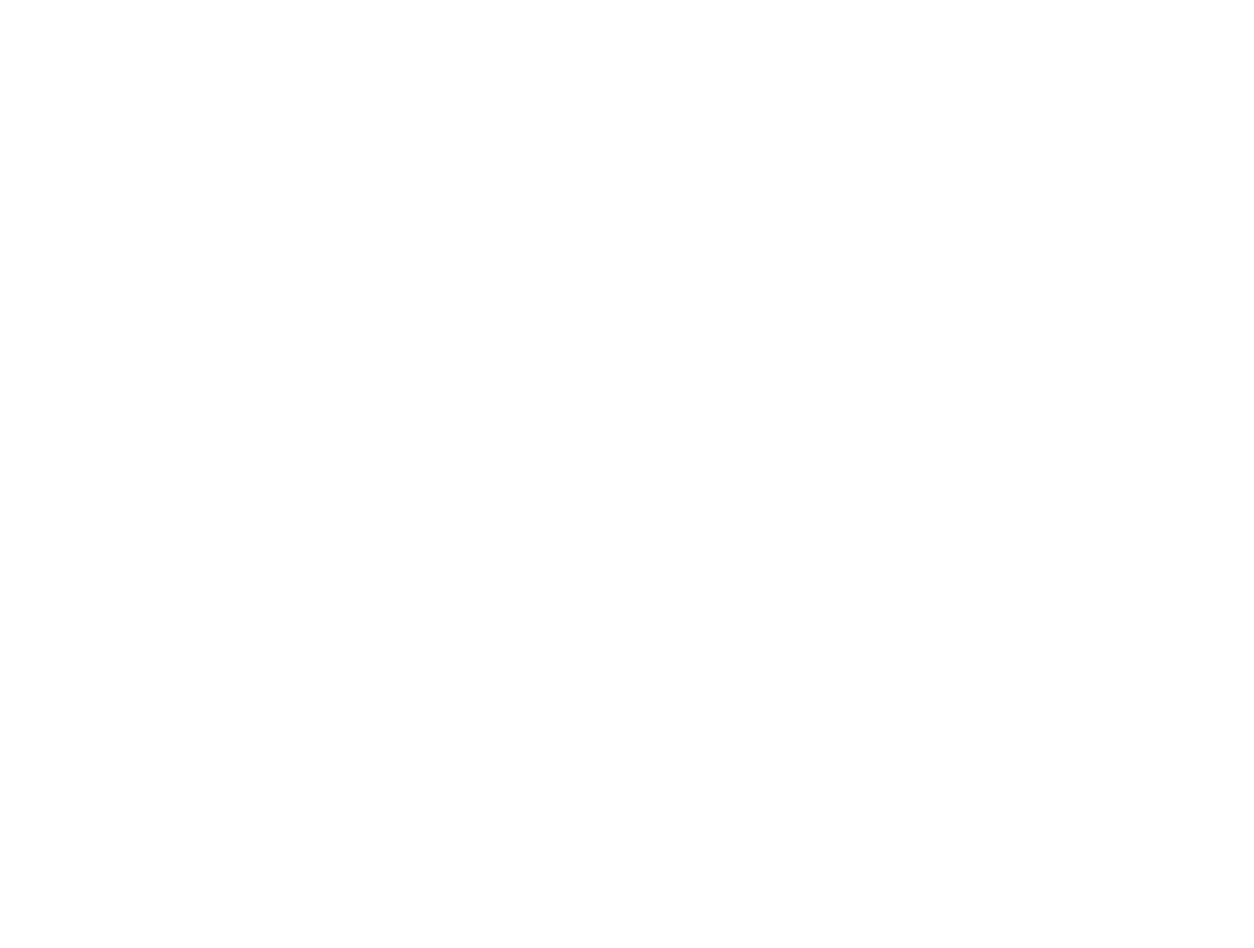
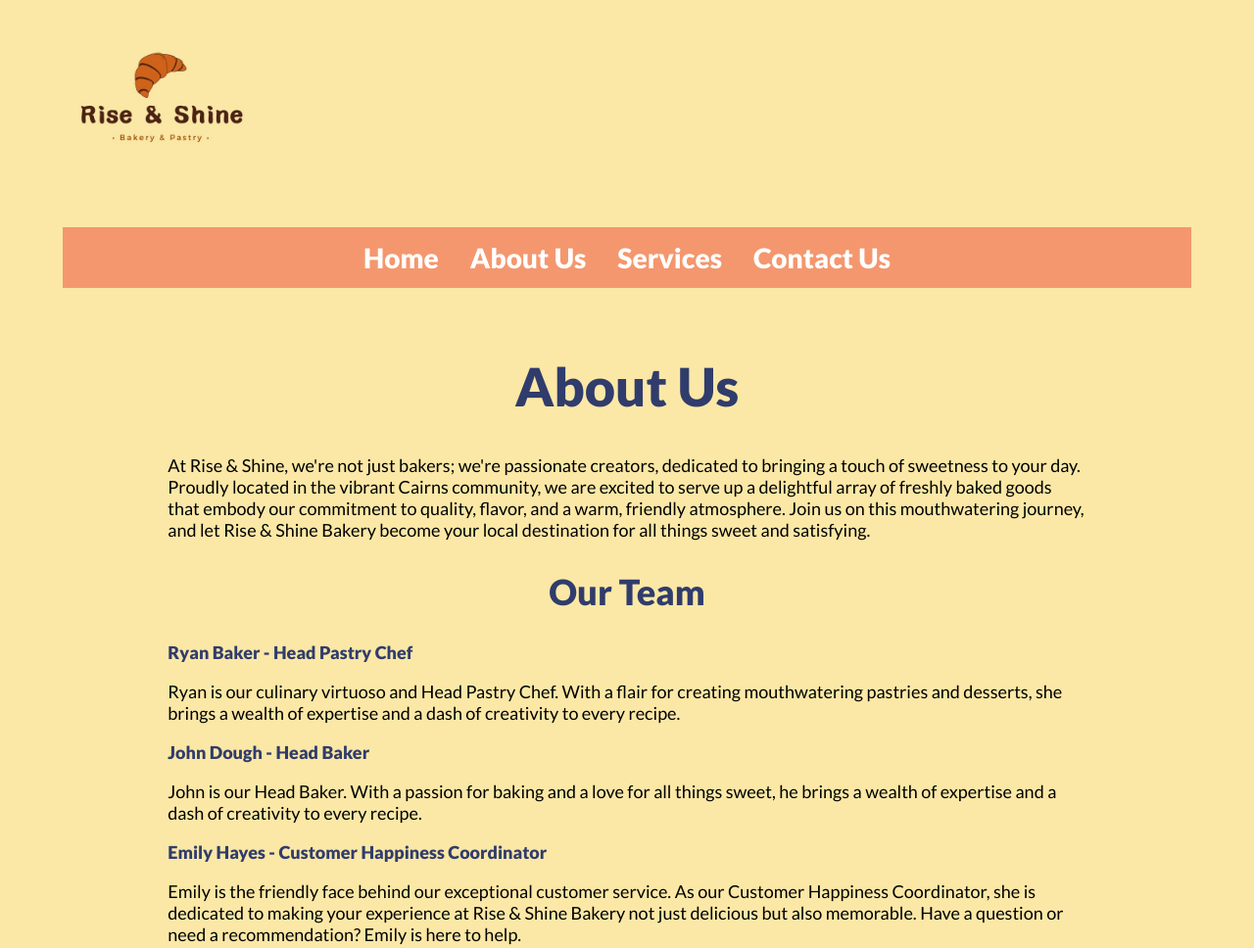
Before and after one commit to shivaunb/CP3402Week1, a plain HTML site: page about.html in a window 1280 px wide. Shown: the top 968 px of the page at 98% size. Before the commit the page ends 800 px from the top, so only its background shows below. Drawn offline with Linux system fonts and the light colour scheme.

Commit message:
Create basic contact, services and about pages

```diff
--- a/about.html
+++ b/about.html
@@ -0,0 +1,62 @@
+<!doctype html>
+<html lang="en">
+  <head>
+    <title>Rise & Shine Bakery</title>
+    <meta charset="utf-8">
+    <meta name="viewport" content="width=device-width, initial-scale=1">
+    <link rel="preconnect" href="https://fonts.googleapis.com">
+    <link rel="preconnect" href="https://fonts.gstatic.com" crossorigin>
+    <link href="https://fonts.googleapis.com/css2?family=Lato:wght@400;900&display=swap" rel="stylesheet">
+    <link rel="stylesheet" href="css/styles.css">
+  </head>
+  <body>
+    <div id="container">
+
+      <header>
+
+          <a href="index.html" class="center"><img src="images/rasb_logo.jpg" alt="Rise & Shine Bakery logo" height="200"></a>
+
+      </header>
+
+      <nav>
+
+          <ul>
+              <li><a href="index.html">Home</a></li>
+              <li><a href="about.html">About Us</a></li>
+              <li><a href="services.html">Services</a></li>
+              <li><a href="contact.html">Contact Us</a></li>
+          </ul>
+
+      </nav>
+    </div>
+
+    <main>
+      <h1>About Us</h1>
+
+      <div class="intro">
+        <p>At Rise & Shine, we're not just bakers; we're passionate creators, dedicated to bringing a touch of sweetness to your day. Proudly located in the vibrant Cairns community, we are excited to serve up a delightful array of freshly baked goods that embody our commitment to quality, flavor, and a warm, friendly atmosphere. Join us on this mouthwatering journey, and let Rise & Shine Bakery become your local destination for all things sweet and satisfying.</p>
+      </div>
+
+      <div id="services">
+          <div class="services">
+            <h2>Our Team</h2>
+            <h3>Ryan Baker - Head Pastry Chef</h3>
+                <p>Ryan is our culinary virtuoso and Head Pastry Chef. With a flair for creating mouthwatering pastries and desserts, she brings a wealth of expertise and a dash of creativity to every recipe.</p>
+            <h3>John Dough - Head Baker</h3>
+                <p>John is our Head Baker. With a passion for baking and a love for all things sweet, he brings a wealth of expertise and a dash of creativity to every recipe.</p>
+            <h3>Emily Hayes - Customer Happiness Coordinator</h3>
+                <p>Emily is the friendly face behind our exceptional customer service. As our Customer Happiness Coordinator, she is dedicated to making your experience at Rise & Shine Bakery not just delicious but also memorable. Have a question or need a recommendation? Emily is here to help.</p>
+        </div>
+        <br>
+        <img src="images/team.jpg" alt="Bakery Team" class="center">
+      </div>
+    </main>
+
+    <footer>
+      <p>&copy; Copyright 2024. All Rights Reserved.</p>
+      <p><a href="mailto:riseandshinebakery@riseandshinebakery.com.au">riseandshinebakery@riseandshinebakery.com.au</a></p>
+    </footer>
+
+    </div>
+  </body>
+</html>
--- a/css/styles.css
+++ b/css/styles.css
@@ -40,7 +40,7 @@ nav {
 
 nav ul {
     list-style-type: none;
-    margin: 2em 2em 0 0;
+    margin: 2em;
     text-align: center;
 }
 
@@ -55,7 +55,7 @@ nav li a:link, nav li a:visited {
     display: block;
     color: #fff;
     text-align: center;
-    padding: 0.5em 0.5em;
+    padding: 0.5em;
     text-decoration: none;
 }
 
@@ -83,6 +83,13 @@ h2 {
     text-decoration: solid;
 }
 
+h3 {
+    font-size: 1em;
+    color: #303C6C;
+    text-align: left;
+    text-decoration: solid;
+}
+
 #intro {
     clear: left;
     padding: 0% 10% 2%;
```
Also changed, not shown: contact.html (+50 -0 lines), index.html (+0 -10 lines), services.html (+56 -0 lines), images/cooking class.jpg (added), images/team.jpg (added).
